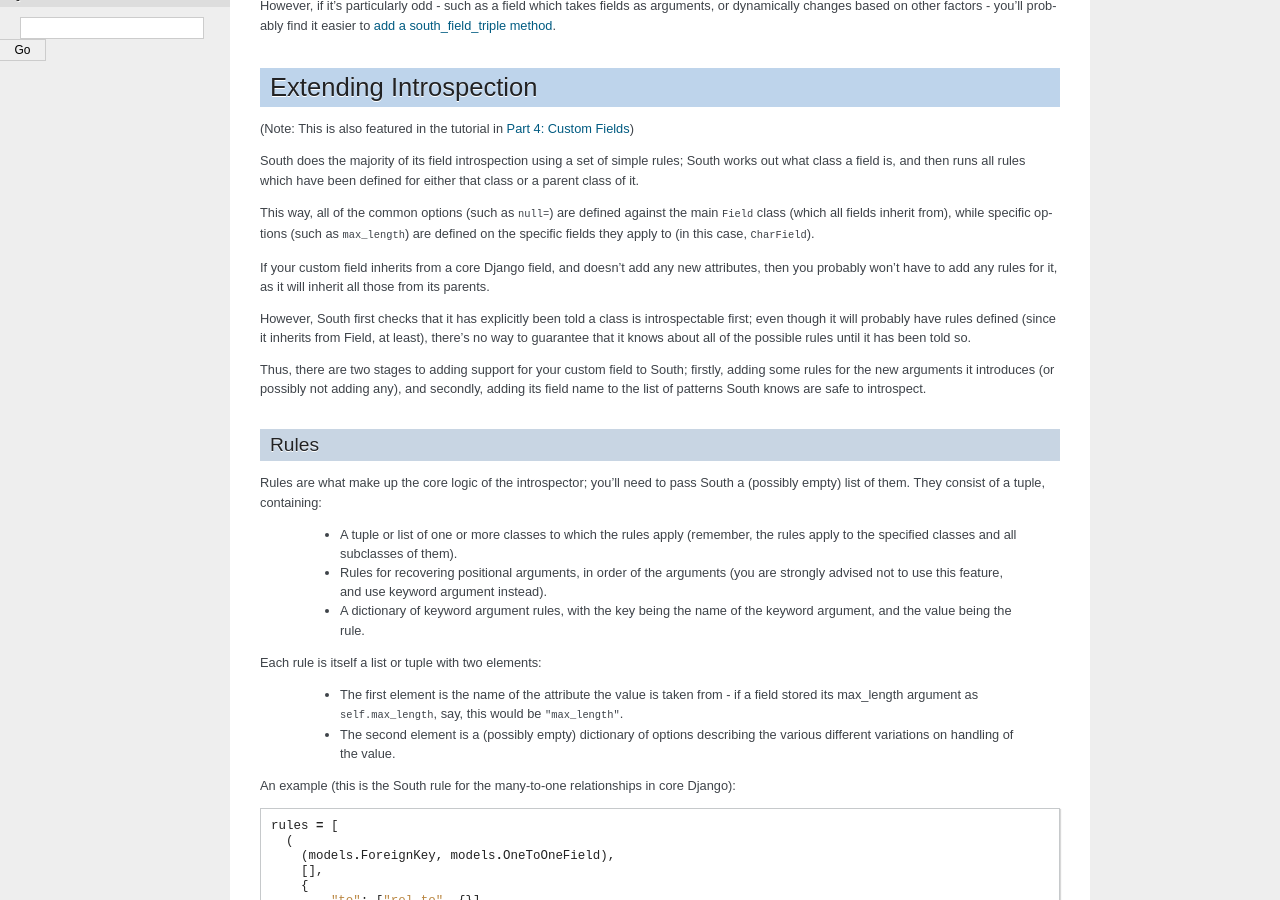
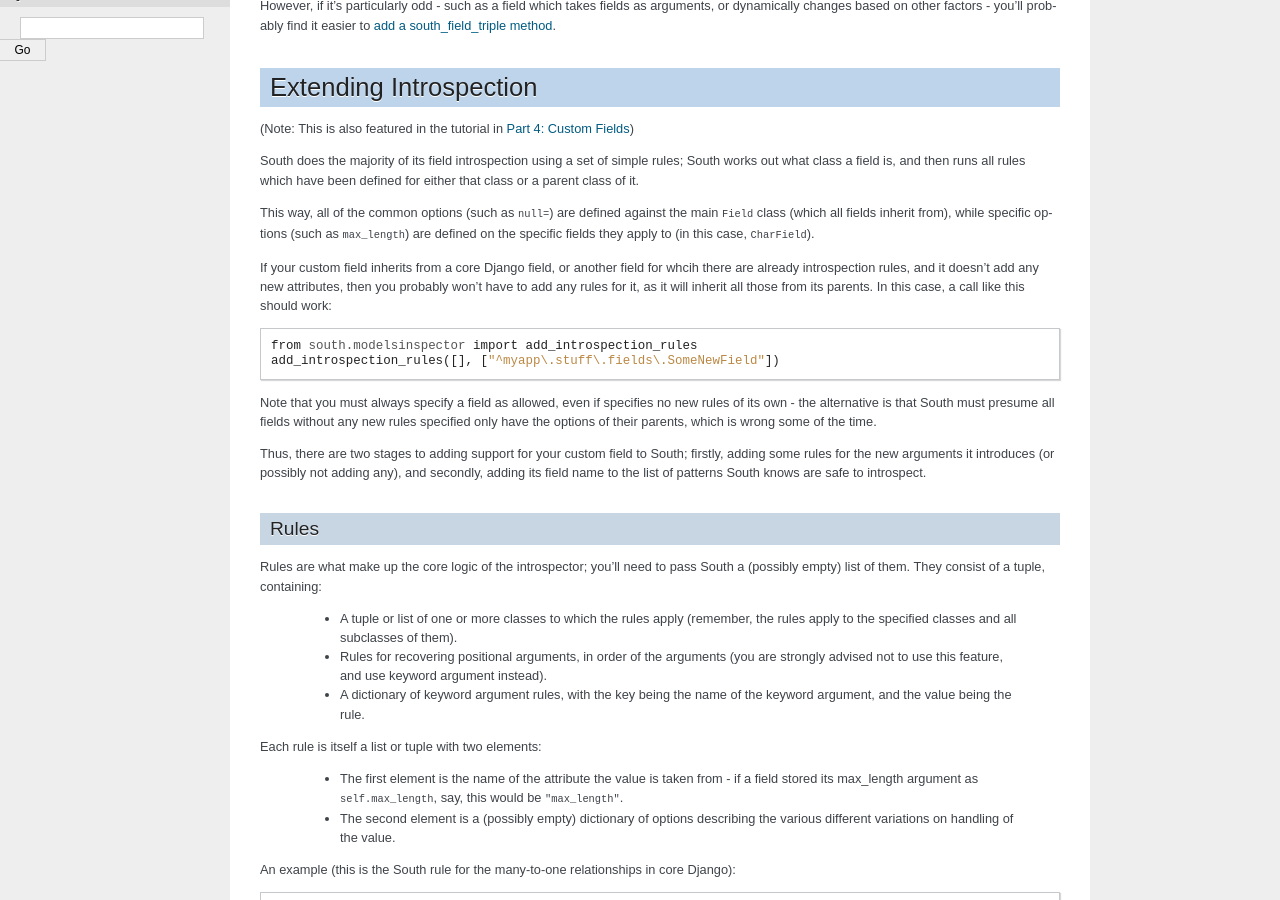
Before and after one commit to matthiask/south, a Sphinx documentation site: the page built from docs/customfields.rst, in a window 1280 px wide and 900 px high, scrolled down 545 px. Built offline with Sphinx 7.4.7, drawn with Linux system fonts in a browser that asks for light colours.

Commit message:
Update custom fields docs

```diff
--- a/docs/customfields.rst
+++ b/docs/customfields.rst
@@ -59,14 +59,18 @@ main ``Field`` class (which all fields inherit from), while specific options
 (such as ``max_length``) are defined on the specific fields they apply to
 (in this case, ``CharField``).
 
-If your custom field inherits from a core Django field, and doesn't add any new
+If your custom field inherits from a core Django field, or another field for
+whcih there are already introspection rules, and it doesn't add any new
 attributes, then you probably won't have to add any rules for it, as it will
-inherit all those from its parents.
+inherit all those from its parents. In this case, a call like this should work::
 
-However, South first checks that it has explicitly been told a class is
-introspectable first; even though it will probably have rules defined (since it
-inherits from Field, at least), there's no way to guarantee that it knows about
-all of the possible rules until it has been told so.
+ from south.modelsinspector import add_introspection_rules
+ add_introspection_rules([], ["^myapp\.stuff\.fields\.SomeNewField"])
+
+Note that you must always specify a field as allowed, even if specifies no
+new rules of its own - the alternative is that South must presume all fields
+without any new rules specified only have the options of their parents, which
+is wrong some of the time.
 
 Thus, there are two stages to adding support for your custom field to South;
 firstly, adding some rules for the new arguments it introduces (or possibly
```
